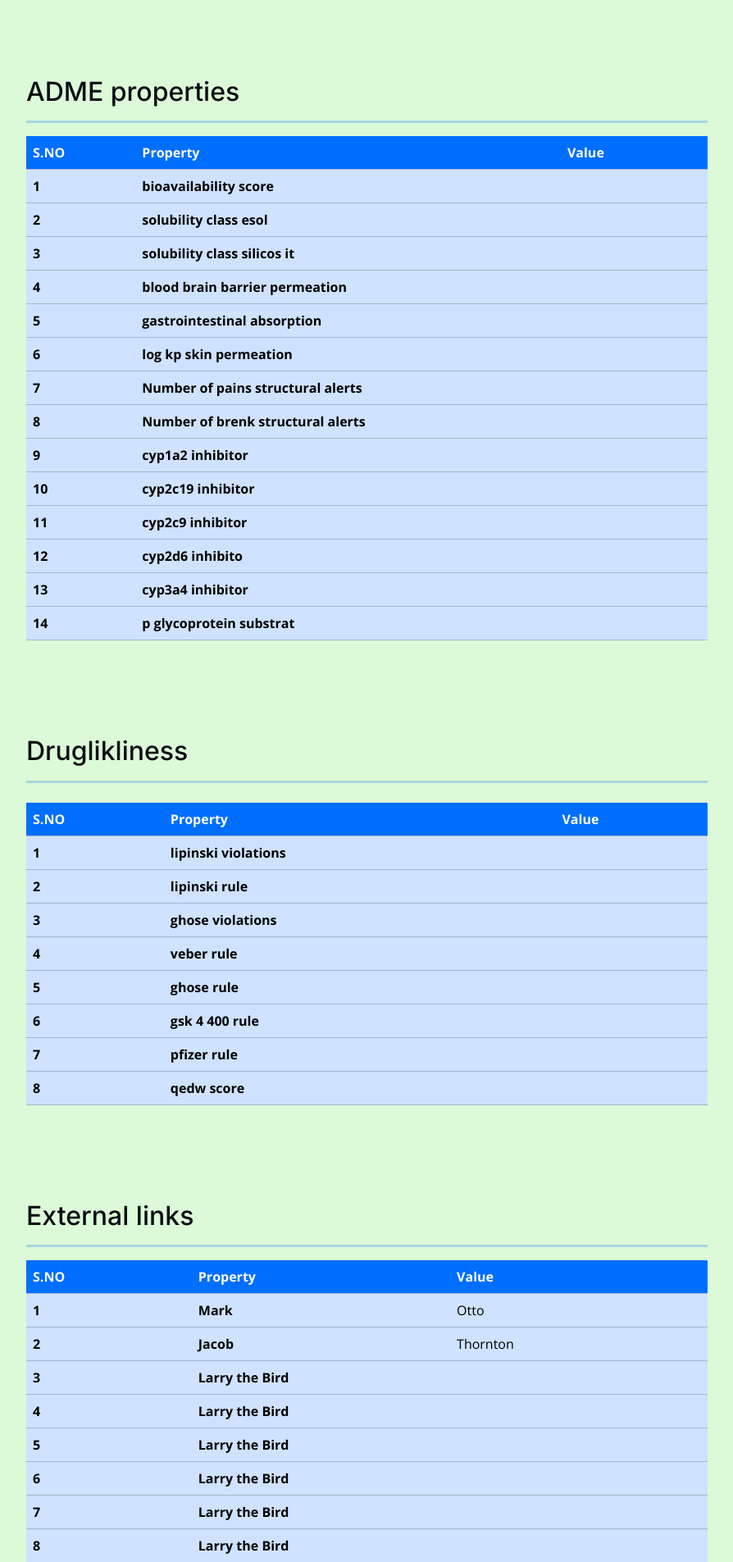
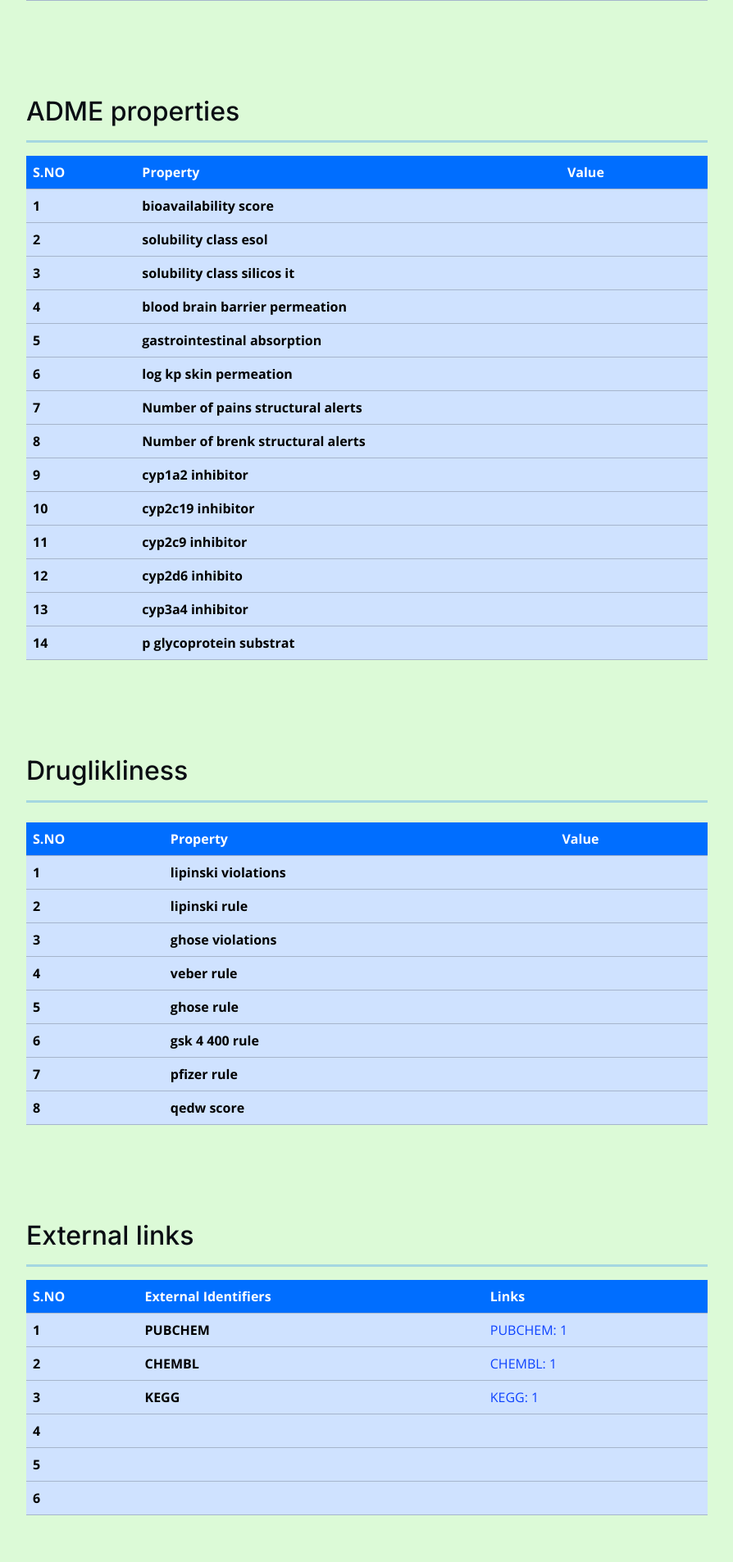
Before and after one commit to iambabu37/first, a Django app: template templates/my_app/compound_detail.html in a window 1280 px wide. Shown: the part 2360-4265 px from the top of the page at 82% size, without its empty margins (50-944 px from the left). Run offline with Django 3.2, Linux system fonts and the light colour scheme; the template is opened without the code that fills it: most values are stand-ins (such as "Sample title", 1, 10 or a date in 2020); grey boxes marked "Sample" are stand-in pictures; some libraries are stand-ins or nearby versions.

Commit message:
heavy 17/22 second

```diff
--- a/templates/my_app/compound_detail.html
+++ b/templates/my_app/compound_detail.html
@@ -61,8 +61,8 @@ hr{
                     <!-- Compound Information -->
                     <p class="fs-5 "><strong> Compound Name :</strong> {{dicts.name}}</p>
                     <p class="fs-5 "><strong>Molecular Formula :</strong> {{dicts.molecular_formula }}</p>
-                    <p class="fs-5"> <strong>IUPAC Name  :</strong>   {{dicts.IUPAC}}</p>
-                    <p class="fs-5"> <strong>Molecular Weight :</strong>   {{dicts.IUPAC}}</p>
+                    <p class="fs-5"> <strong>IUPAC Name  :</strong>   {{dicts.iupac_name}}</p>
+                    <p class="fs-5"> <strong>Molecular Weight :</strong>   {{dicts.molecular_weight}}</p>
                 </div>
             </div>
 
@@ -74,10 +74,12 @@ hr{
                    <h3>Summary</h3>
                    <hr>
                     <div class="summary-first" style="padding:5px 5px;">
-                    <p class="mt-2 fw-1"> <strong>IUPAC Name  :</strong>   {{dicts.name}}</p>
-                    <P class="mt-2 fw-5"><strong>Synonymous Name :</strong> {{dict.synonymous_names}}</p>
-                    <p class="mt-2 fw-5"><strong>Molecular Formula : </strong></p>
-                      <p class="mt-2 fw-5"> <strong>Pubchem Id  : </strong>{{dicts.pubchem_id}} </p>
+                    <p class="mt-2 fw-1"> <strong>IUPAC Name  :</strong>   {{dicts.iupac_name}}</p>
+                    <P class="mt-2 fw-5"><strong>Synonymous Name :</strong>
+                      <br> {{dicts.synonymous_names}}</p>
+                    <p class="mt-2 fw-5"><strong>Molecular Formula : </strong>{{dicts.molecular_formula}}</p>
+
+                    <p><strong>Pubchem : </strong><a href="https://pubchem.ncbi.nlm.nih.gov/compound/{{dicts.pubchem_id}}" target="_blank">{{dicts.pubchem_id }}</a> </p>
                     </div>
               </div>
               <div class="mt-4" >
@@ -303,46 +305,37 @@ hr{
                         <thead>
                           <tr>
                             <th scope="col">S.NO</th>
-                            <th scope="col">Property</th>
-                            <th scope="col">Value</th>
+                            <th scope="col">External Identifiers</th>
+                            <th scope="col">Links</th>
                           </tr>
                         </thead>
                         <tbody>
                           <tr>
                             <th scope="row">1</th>
-                            <td>Mark</td>
-                            <td>Otto</td>
+                            <td>PUBCHEM</td>
+                            <td><a href="https://pubchem.ncbi.nlm.nih.gov/compound/{{dicts.pubchem_id}}" target="_blank">PUBCHEM: {{dicts.pubchem_id }}</a></td>
                           </tr>
                           <tr>
                             <th scope="row">2</th>
-                            <td>Jacob</td>
-                            <td>Thornton</td>
+                            <td>CHEMBL</td>
+                            <td><a href="https://www.ebi.ac.uk/chembl/compound_report_card/CHEMBL{{dicts.pubchem_id}}/" target="_blank">CHEMBL: {{dicts.chembl_id }}</a></td>
                           </tr>
                           <tr>
                             <th scope="row">3</th>
-                            <td colspan="2">Larry the Bird</td>
+                            <td >KEGG </td>
+                            <td ><a href="https://www.kegg.jp/entry/{{dicts.kegg_id}}" target="_blank">KEGG: {{dicts.kegg_id }}</a></td>
                           </tr>
                           <tr>
                             <th scope="row">4</th>
-                            <td colspan="2">Larry the Bird</td>
+                            <td></td>
+                            <td></td>
                           </tr><tr>
                             <th scope="row">5</th>
-                            <td colspan="2">Larry the Bird</td>
+                            <td ></td>
+                            <td ></td>
                           </tr><tr>
                             <th scope="row">6</th>
-                            <td colspan="2">Larry the Bird</td>
-                          </tr><tr>
-                            <th scope="row">7</th>
-                            <td colspan="2">Larry the Bird</td>
-                          </tr><tr>
-                            <th scope="row">8</th>
-                            <td colspan="2">Larry the Bird</td>
-                          </tr><tr>
-                            <th scope="row">9</th>
-                            <td colspan="2">Larry the Bird</td>
-                          </tr><tr>
-                            <th scope="row">10</th>
-                            <td colspan="2">Larry the Bird</td>
+                            <td colspan="2"></td>
                           </tr>
                         </tbody>
                       </table>
--- a/templates/my_app/search.html
+++ b/templates/my_app/search.html
@@ -108,7 +108,9 @@
 								aria-current="true">
 								<div class="d-flex w-80 justify-content-between">
 									<h5 class="mb-1 text text-primary">{{ dict.name }}</h5>
+									{% if dict.chem_image %}
 									<small style = "height: 100px;"><img src="{{dict.chem_image.url }}" alt = "compound image " style = "height: 100px; width: 150px; border: 1px solid black; border-radius: 5px;"></small>
+									{% endif %}
 								</div>
 								<p class="mb-1">{{ dict.description }}</p>
 								<small>{{ dict.active_compound }}</small>
```
Also changed, not shown: myapp/models.py (+5 -5 lines), db.sqlite3, myapp/migrations/0009_rename_classyfire_kingdom_phytochemical_iupac_name_and_more.py (added), myapp/migrations/0010_rename_np_classifier_biosynthetic_pathway_phytochemical_chembl_id_and_more.py (added), static/upload/chem/20240220100650Zingiberene.png (added), static/upload/chem/20240220100748Zingiberene1.png (added), 1 other file.
